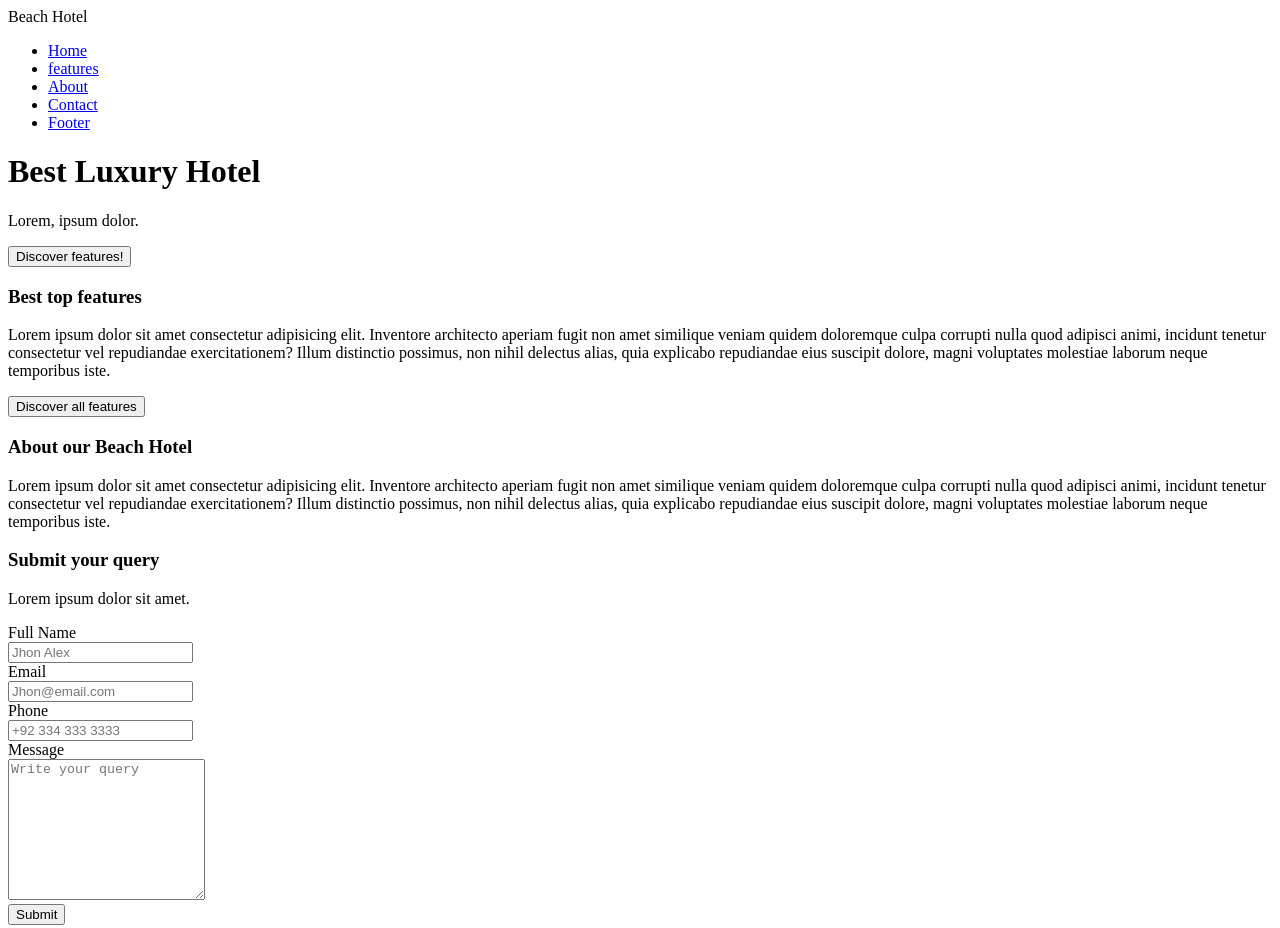
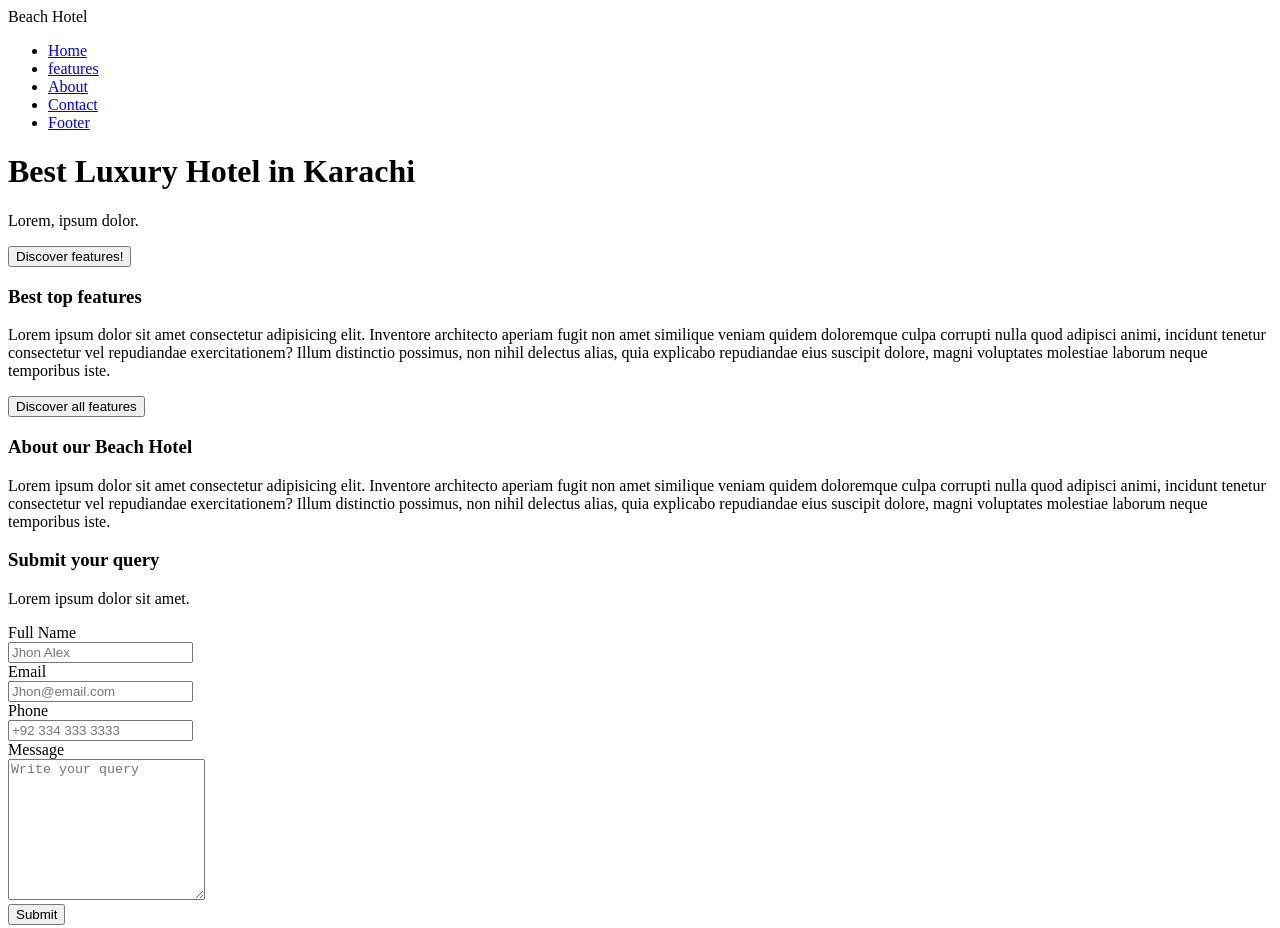
Before and after one commit to anasyousuf333002/htmlWebsite, a plain HTML site: page index.html in a window 1280 px wide. Shown: the top 928 px of the page. Drawn offline with Linux system fonts and the light colour scheme.

Commit message:
Header title change

```diff
--- a/index.html
+++ b/index.html
@@ -22,7 +22,7 @@
     </nav>
 
     <header id="header">
-        <h1>Best Luxury Hotel</h1>
+        <h1>Best Luxury Hotel in Karachi</h1>
         <p>Lorem, ipsum dolor.</p>
         <button>Discover features!</button>
     </header>
```
